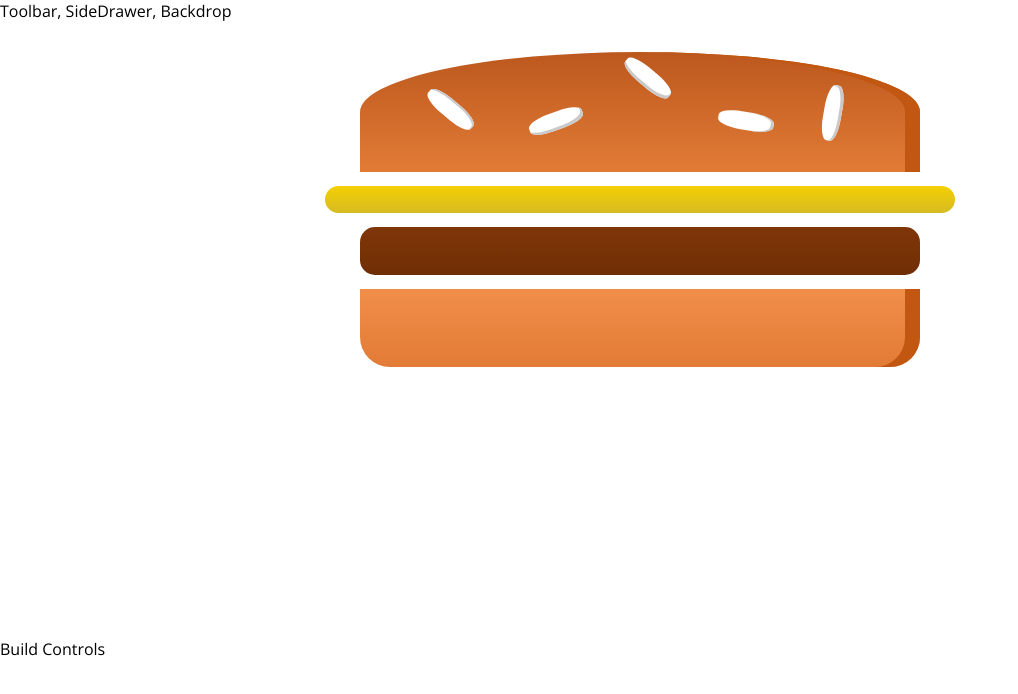
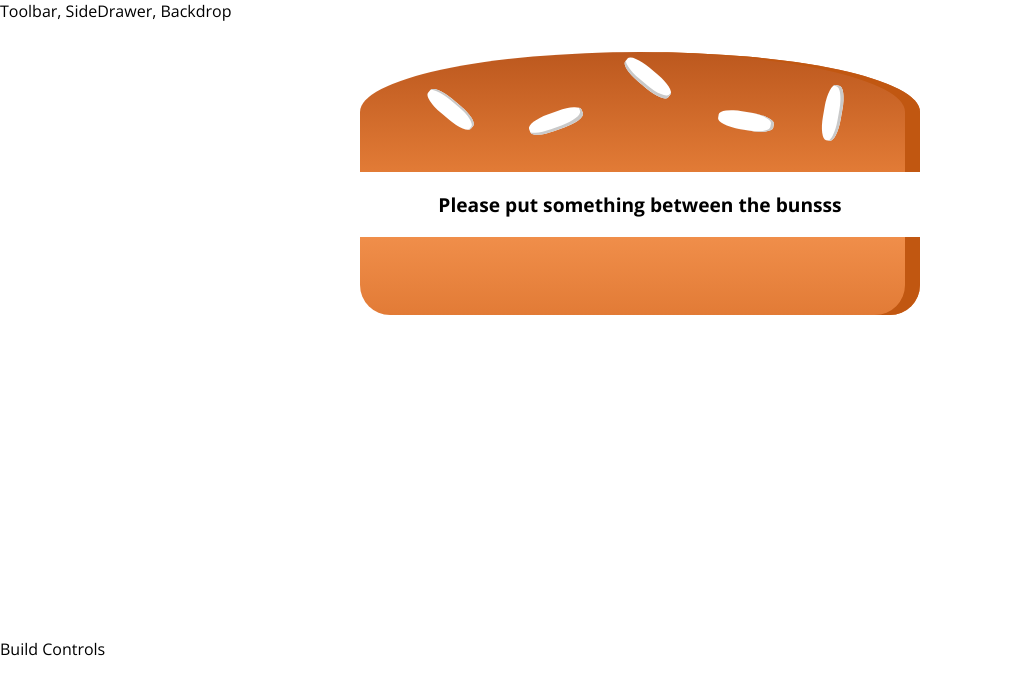
Before and after one commit to EmmadeNie/BurgerBuilder, a React app: page / in a window 1280 px wide. Shown: the top 694 px of the page, without its empty margins (0-1018 px from the left). Built offline with nearby package versions, Linux system fonts and the light colour scheme.

Commit message:
get state from BurgerBuilder and map in array of JSX BurgerIngredient Components

```diff
--- a/src/components/Burger/Burger.js
+++ b/src/components/Burger/Burger.js
@@ -3,11 +3,25 @@
 import BurgerIngredient from "./BurgerIngredient/BurgerIngredient";
 
 const burger = (props) => {
+  let transformedIngredients = Object.keys(props.ingredients)
+    .map((igKey) => {
+      return [...Array(props.ingredients[igKey])].map((_, i) => {
+        return <BurgerIngredient key={igKey + i} type={igKey} />;
+      });
+    })
+    .reduce((arr, el) => {
+      return arr.concat(el);
+    }, []);
+
+  if (transformedIngredients.length === 0) {
+    transformedIngredients = <p>Please put something between the bunsss</p>;
+  }
+  console.log(transformedIngredients);
+
   return (
     <div className={classes.Burger}>
       <BurgerIngredient type="bread-top" />
-      <BurgerIngredient type="cheese" />
-      <BurgerIngredient type="meat" />
+      {transformedIngredients}
       <BurgerIngredient type="bread-bottom" />
     </div>
   );
--- a/src/containers/BuilderBuilder/BurgerBuilder.js
+++ b/src/containers/BuilderBuilder/BurgerBuilder.js
@@ -3,10 +3,19 @@
 import Burger from "../../components/Burger/Burger";
 
 class BurgerBuilder extends Component {
+  state = {
+    ingredients: {
+      salad: 0,
+      bacon: 0,
+      cheese: 0,
+      meat: 0,
+    },
+  };
+
   render() {
     return (
       <Aux>
-        <Burger />
+        <Burger ingredients={this.state.ingredients} />
         <div>Build Controls</div>
       </Aux>
     );
```
